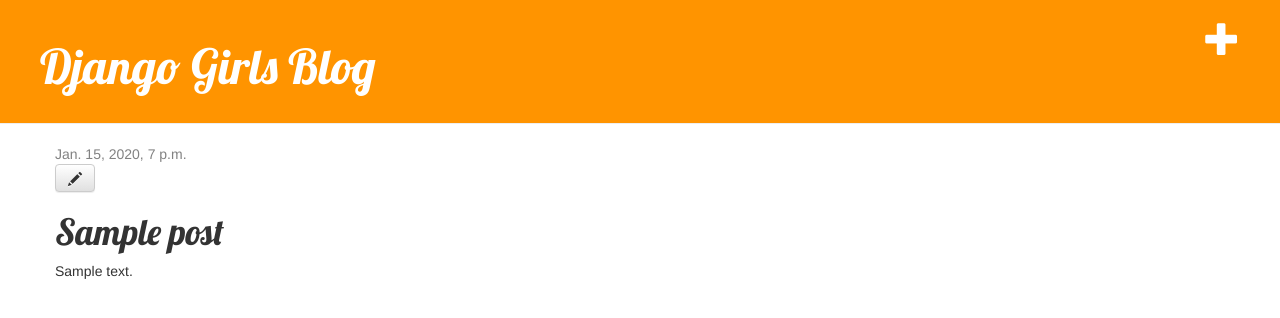
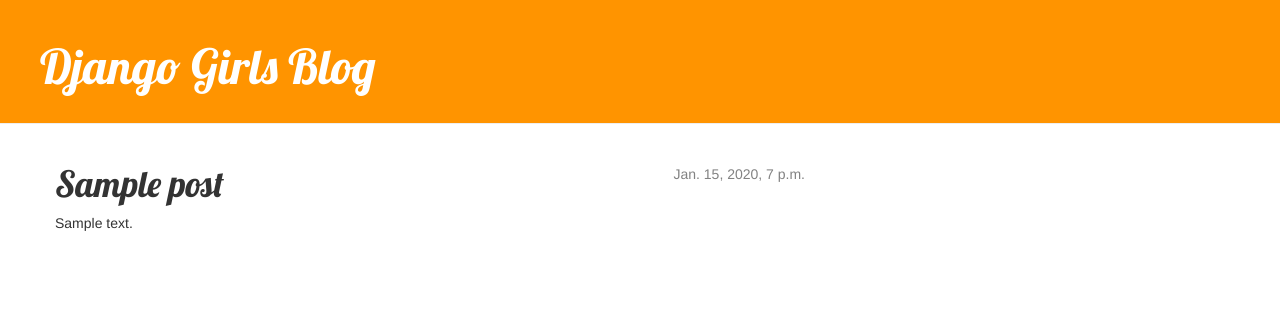
Before and after one commit to eventia/my-first-blog1, a Django app: page /post/1/ in a window 1280 px wide. Shown: the top 318 px of the page. Run offline with Django 3.2, Linux system fonts and the light colour scheme; tables that the repository leaves empty hold one stand-in row (values such as "Sample post"); some libraries are stand-ins or nearby versions.

Commit message:
Added views to create/edit blog post inside the site.

```diff
--- a/blog/templates/blog/base.html
+++ b/blog/templates/blog/base.html
@@ -10,8 +10,10 @@
     </head>
 
     <body>
+      {% if user.is_authenticated %}
+          <a href="{% url 'post_new' %}" class="top-menu"><span class="glyphicon glyphicon-plus"></span></a>
+      {% endif %}
         <div class="page-header">
-            <a href="{% url 'post_new' %}" class="top-menu"><span class="glyphicon glyphicon-plus"></span></a>
             <h1><a href="/">Django Girls Blog</a></h1>
         </div>
         <div class="content container">
--- a/blog/templates/blog/post_detail.html
+++ b/blog/templates/blog/post_detail.html
@@ -2,13 +2,18 @@
 
 {% block content %}
     <div class="post">
-        {% if post.published_date %}
-            <div class="date">
-                {{ post.published_date }}
-            </div>
-        {% endif %}
-        <a class="btn btn-default" href="{% url 'post_edit' pk=post.pk %}"><span class="glyphicon glyphicon-pencil"></span></a>
-        <h1>{{ post.title }}</h1>
+
+      {% if post.published_date %}
+          <div class="date" ; style="float:right">
+              {{ post.published_date }}
+              {% if user.is_authenticated %}
+                   <a class="btn btn-default" href="{% url 'post_edit' pk=post.pk %}"><span class="glyphicon glyphicon-pencil"></span></a>
+              {% endif %}
+        </div>
+      {% endif %}
+
+      <h1>{{ post.title }}</h1>
+
         <p>{{ post.text|linebreaksbr }}</p>
     </div>
 {% endblock %}
```
